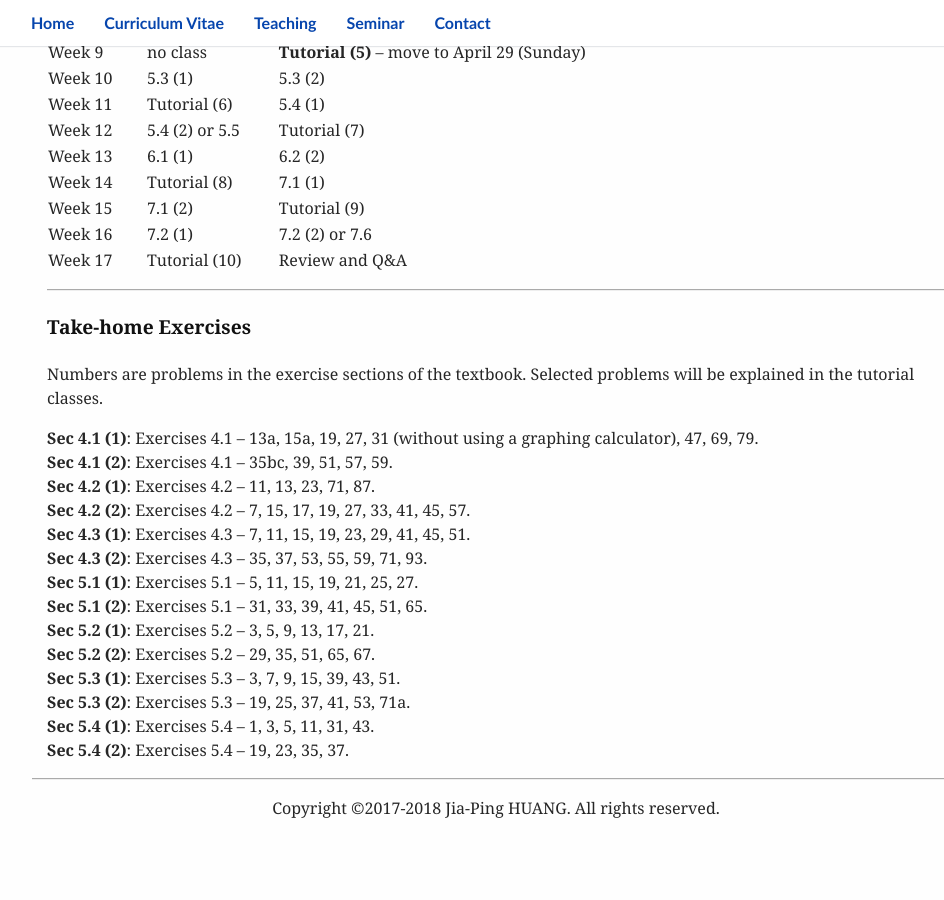
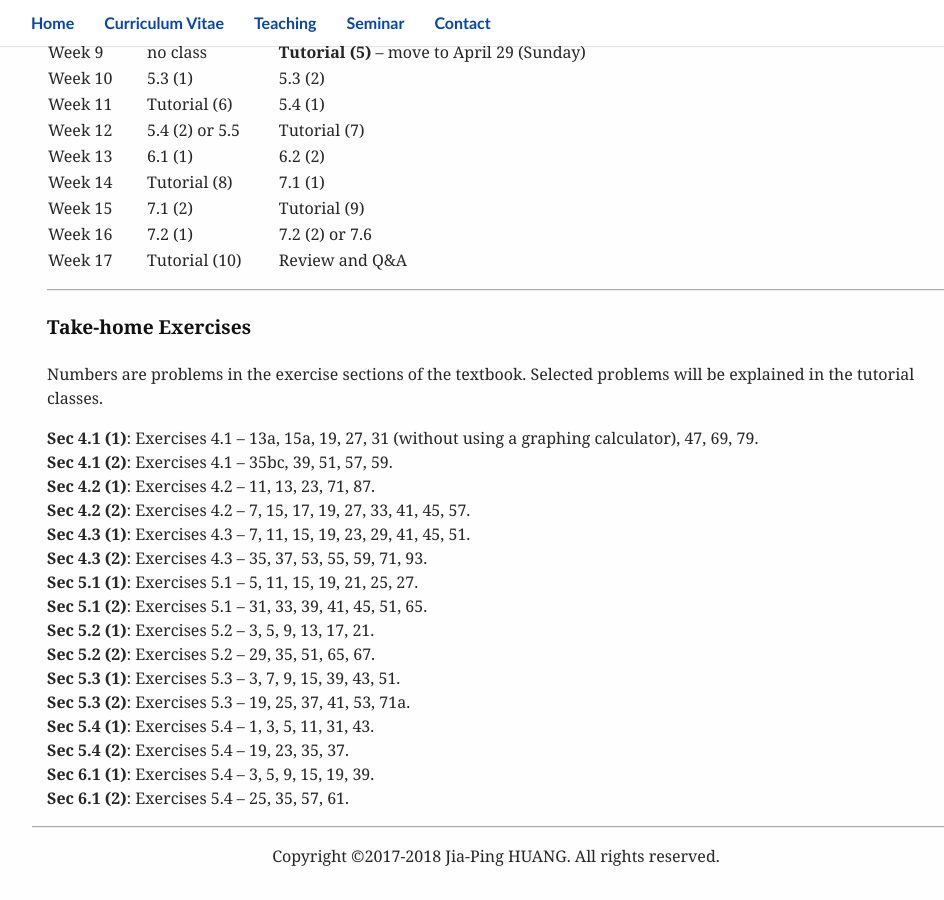
Before and after one commit to huangjp28/huangjp28.github.io, a Jekyll site: the page built from _teaching/03_calculus2.md, in a window 1280 px wide and 900 px high, scrolled down 1570 px. Shown: the whole window, without its empty margins (144-1088 px from the left). Built offline with Jekyll 4.4.1, drawn with Linux system fonts in a browser that asks for light colours; some web fonts are replaced; before the commit the page ends 2422 px from its top, so only the background shows below that.

Commit message:
update 20180530

```diff
--- a/_teaching/03_calculus2.md
+++ b/_teaching/03_calculus2.md
@@ -90,3 +90,5 @@ Numbers are problems in the exercise sections of the textbook. Selected problems
 **Sec 5.3 (2)**: Exercises 5.3 -- 19, 25, 37, 41, 53, 71a.
 **Sec 5.4 (1)**: Exercises 5.4 -- 1, 3, 5, 11, 31, 43.
 **Sec 5.4 (2)**: Exercises 5.4 -- 19, 23, 35, 37.
+**Sec 6.1 (1)**: Exercises 5.4 -- 3, 5, 9, 15, 19, 39.
+**Sec 6.1 (2)**: Exercises 5.4 -- 25, 35, 57, 61.
```
